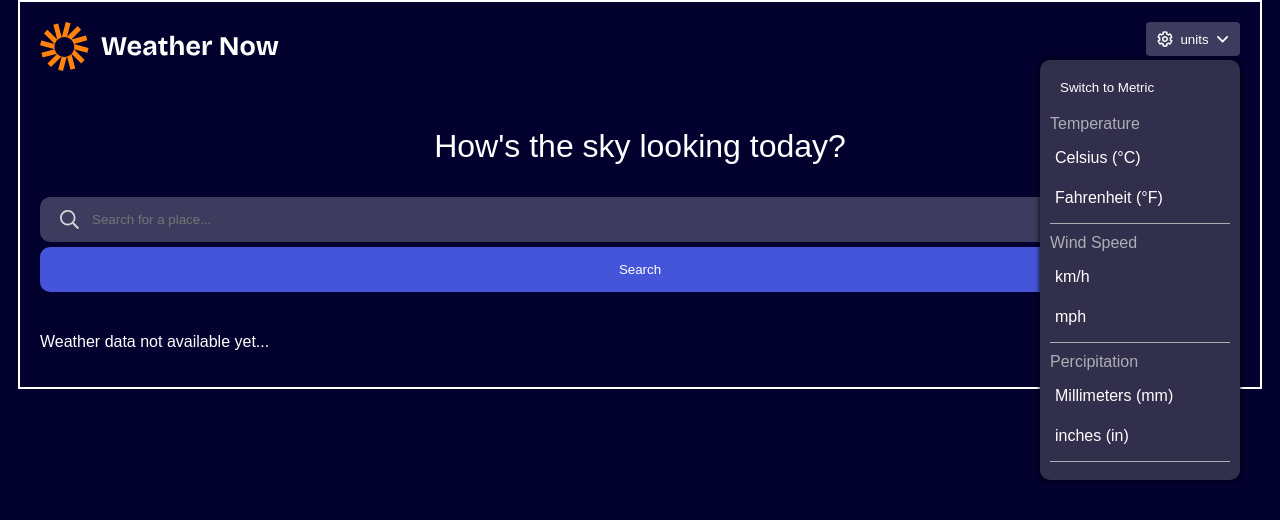
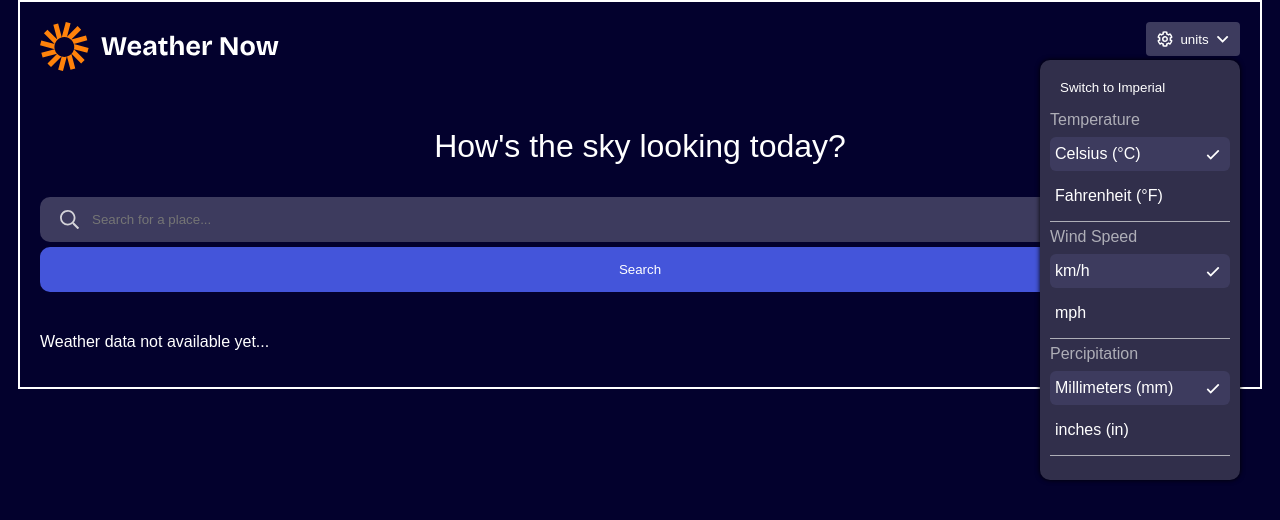
Before and after one commit to mammanyacham/weather-apps, a React (Vite) app in the folder vite-project/: page / in a window 1280 px wide. Both pictures are taken after a click on the button "units". Shown: the top 520 px of the page. Built offline with nearby package versions, Linux system fonts and the light colour scheme.

Commit message:
add checkmarks to the unit toggle

```diff
--- a/vite-project/src/App.jsx
+++ b/vite-project/src/App.jsx
@@ -9,7 +9,7 @@ export default function App() {
   const [formData, setFormData] = useState()
   const [searchQuery, setSearchQuery] = useState()
   const [weatherData, setWeatherData] = useState()
-  const [isMetric, setIsMetric] = useState()
+  const [isMetric, setIsMetric] = useState(true)
 
   function toggleUnits() {
     setIsMetric(prev => !prev)
--- a/vite-project/src/components/Header.jsx
+++ b/vite-project/src/components/Header.jsx
@@ -1,40 +1,67 @@
+import { useState } from 'react'
 import appLogo from '/images/logo.svg'
 import dropdownIcon from '/images/icon-dropdown.svg'
 import unitsIcon from '/images/icon-units.svg'
+import checkMark from '/images/icon-checkmark.svg'
 
-export default function Header({switchUnitsText, toggleUnits}) {
+export default function Header({switchUnitsText, toggleUnits, isMetric}) {
 
+    const [dropdownState, setDropdownState] = useState(true)
+
+    const highlightMetric =  `tool ${isMetric ? 'highlight' : ''}`
+    const highlightImperial = `tool ${!isMetric ? 'highlight' : ''}`
+
+    const checkMarkMetric =  isMetric ? <img src={checkMark}/> : null
+    const checkMarkImperial = !isMetric ? <img src={checkMark}/> : null
+
+
+    function toggleDropdown() {
+        setDropdownState(prev => !prev)
+    }
 
  return(
 <>
     <header>
         <img src={appLogo} alt='logo' className='app-logo'/>
         <div className='dropdown-btn-div'>
-            <button className='dropdown-btn'>
+            <button className='dropdown-btn' onClick={toggleDropdown}>
                 <img src={unitsIcon} alt="Units" />
                     units
                 <img src={dropdownIcon} alt="Dropdown" />
             </button>
         </div>
     </header>
-    <div className='dropdown'>
+    <div className={dropdownState ? 'hide-dropdown' : 'dropdown'}>
         <button onClick={toggleUnits}><p>{switchUnitsText}</p></button>
         <div>
             <span className='dropdown-section'>Temperature</span>
-            <p className='tool'>Celsius (°C)</p>
-            <p className='tool'>Fahrenheit (°F)</p>
+            <p className={highlightMetric}>Celsius (°C)
+                {checkMarkMetric}
+            </p>
+            <p className={highlightImperial}>Fahrenheit (°F)
+                {checkMarkImperial}
+            </p>
         </div>
 
         <div>
             <span className='dropdown-section'>Wind Speed</span>
-            <p className='tool'><span>km/h</span></p>
-            <p className='tool'><span>mph</span></p>
+            <p className={highlightMetric}>
+                <span>km/h</span>
+                {checkMarkMetric}
+            </p>
+            <p className={highlightImperial}>
+                <span>mph</span>
+                {checkMarkImperial}
+            </p>
         </div>
 
         <div>
             <span className='dropdown-section'>Percipitation</span>
-            <p className='tool'><span>Millimeters (mm)</span></p>
-            <p className='tool'><span>inches (in)</span></p>
+            <p className={highlightMetric}>
+                <span>Millimeters (mm)</span>
+                {checkMarkMetric}
+            </p>
+            <p className={highlightImperial}><span>inches (in)</span>{checkMarkImperial}</p>
         </div>
     </div>
 </>
--- a/vite-project/src/index.css
+++ b/vite-project/src/index.css
@@ -60,9 +60,13 @@ header{
     display: flex;
     flex-direction: column;
     padding: 10px;
-    gap: 10px;
+    gap: 6px;
     border-radius: 10px;
     box-shadow: 0px 0px 5px black;
+}
+
+.hide-dropdown{
+    display: none;
 }
 
 .dropdown button {
@@ -89,11 +93,18 @@ header{
 }
 
 .tool{
-    margin: 10px 0px;
-    padding: 6px 10px;
+    margin: 8px 0px;
+    padding: 8px 10px;
     display: flex;
     align-items: center;
     padding-left: 5px;
+}
+
+.highlight{
+    background-color: hsl(243, 23%, 30%);
+    border-radius: 6px;
+    display: flex;
+    justify-content: space-between;
 }
 
 .dropdown-section{
```
